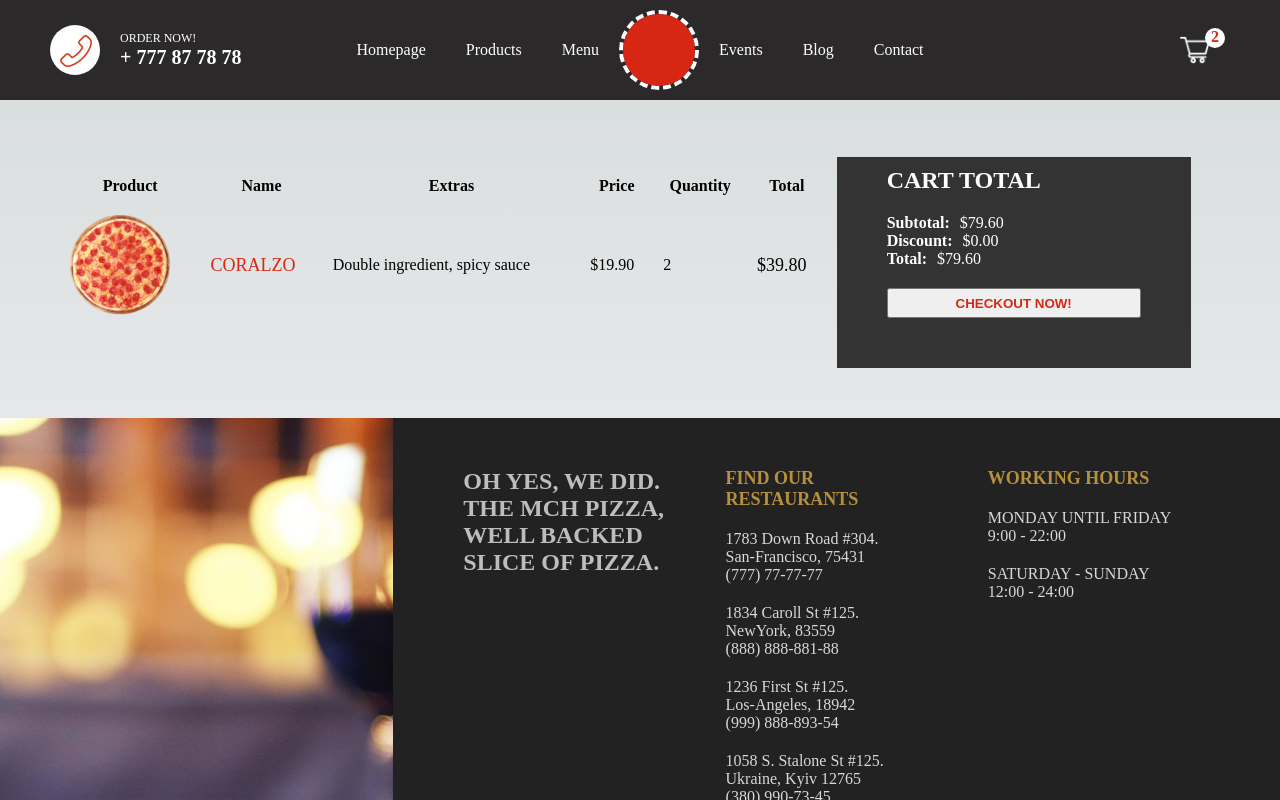
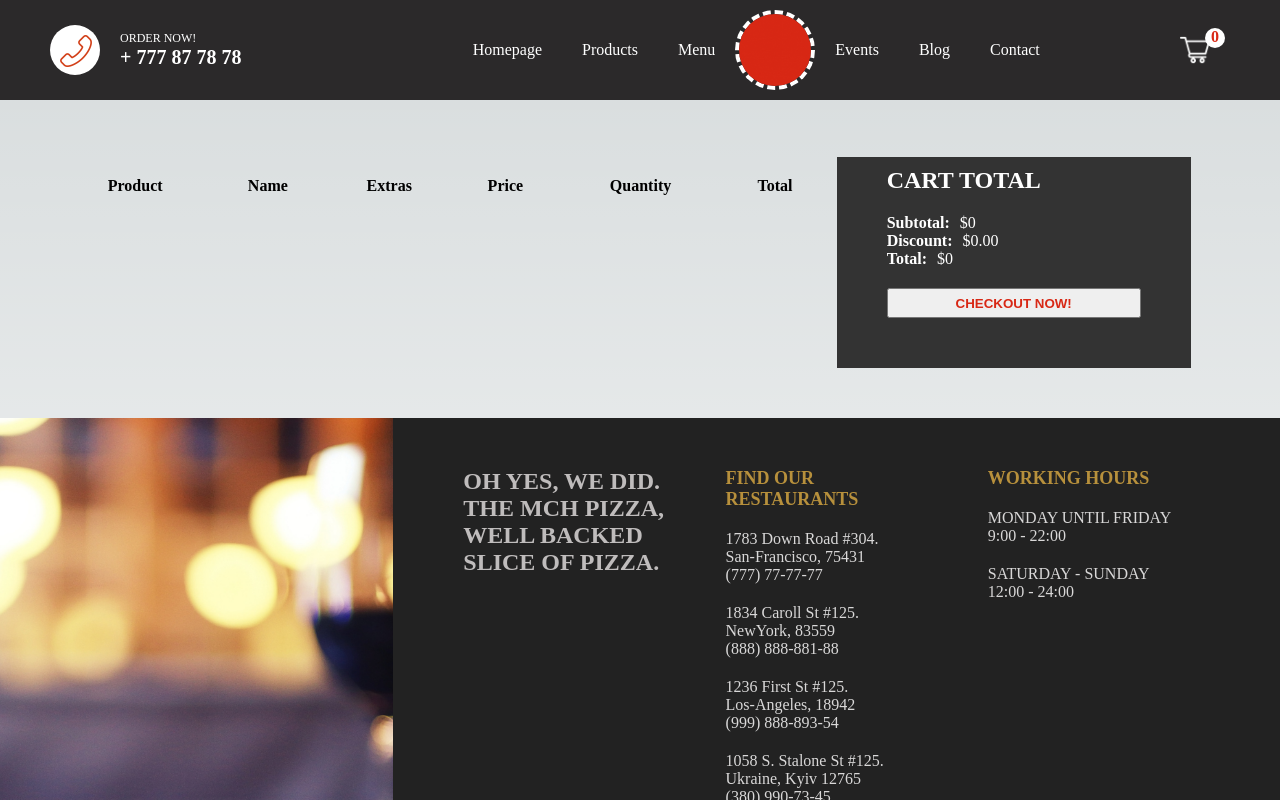
Before and after one commit to Chuloshnikov/pizzastore, a Next.js app: page /Cart in a window 1280 px wide. Shown: the top 800 px of the page. Built offline with nearby package versions, Linux system fonts and the light colour scheme.

Commit message:
BasketCard Done

```diff
--- a/package.json
+++ b/package.json
@@ -10,10 +10,13 @@
   },
   "dependencies": {
     "@next/font": "^13.2.3",
+    "@reduxjs/toolkit": "^1.9.3",
     "axios": "^1.3.4",
     "mongoose": "^7.0.0",
     "next": "13.2.3",
     "react": "18.2.0",
-    "react-dom": "18.2.0"
+    "react-dom": "18.2.0",
+    "react-redux": "^8.0.5",
+    "redux": "^4.2.1"
   }
 }
--- a/pages/Cart.jsx
+++ b/pages/Cart.jsx
@@ -2,7 +2,14 @@ import React from 'react';
 import styles from '../styles/Cart.module.css';
 import Image from "next/image";
 
+import { useDispatch, useSelector } from 'react-redux';
+
 const Cart = () => {
+
+    const dispatch = useDispatch();
+    const cart = useSelector((state) => state.cart);
+    console.log(cart);
+
   return (
     <div className={styles.container}>
         <div className={styles.left}>
@@ -15,43 +22,54 @@ const Cart = () => {
                     <th>Quantity</th>
                     <th>Total</th>
                 </tr>
-                <tr className={styles.tr}>
+                {cart.products.map((product) => (
+              <tr className={styles.tr} key={product._id}>
                 <td>
                   <div className={styles.imgContainer}>
-                            <Image src="/images/pizza.png" layout="fill" objectFit='cover' alt="pizza"/>
+                    <Image
+                      src={product.img}
+                      layout="fill"
+                      objectFit="cover"
+                      alt=""
+                    />
                   </div>
                 </td>
                 <td>
-                        <span className={styles.name}>CORALZO</span>
+                  <span className={styles.name}>{product.title}</span>
                 </td>
                 <td>
                   <span className={styles.extras}>
-                            Double ingredient, spicy sauce
+                    {product.extras.map((extra) => (
+                      <span key={extra._id}>{extra.text}, </span>
+                    ))}
                   </span>
                 </td>
                 <td>
-                        <span className={styles.price}>$19.90</span>
+                  <span className={styles.price}>${product.price}</span>
                 </td>
                 <td>
-                        <span className={styles.quantity}>2</span>
+                  <span className={styles.quantity}>{product.quantity}</span>
                 </td>
                 <td>
-                        <span className={styles.total}>$39.80</span>
+                  <span className={styles.total}>
+                    ${product.price * product.quantity}
+                  </span>
                 </td>
               </tr>
+            ))}
             </table>
         </div>
         <div className={styles.right}>
             <div className={styles.wrapper}>
                 <h2 className={styles.title}>CART TOTAL</h2>
                 <div className={styles.totalText}>
-                    <b className={styles.totalTextTitle}>Subtotal:</b>$79.60
+                    <b className={styles.totalTextTitle}>Subtotal:</b>${cart.total}
                 </div>
                 <div className={styles.totalText}>
                     <b className={styles.totalTextTitle}>Discount:</b>$0.00
                 </div>
                 <div className={styles.totalText}>
-                    <b className={styles.totalTextTitle}>Total:</b>$79.60
+                    <b className={styles.totalTextTitle}>Total:</b>${cart.total}
                 </div>
                 <button className={styles.button}>CHECKOUT NOW!</button>
             </div>
--- a/pages/_app.js
+++ b/pages/_app.js
@@ -1,14 +1,19 @@
 import '../styles/globals.css';
 import Layout from './components/Layout';
+import store from '../redux/store';
+import { Provider } from 'react-redux';
+
 
 
 
 
 export default function App({ Component, pageProps }) {
   return (
-    <Layout>
-        <Component {...pageProps} />
-    </Layout>
+    <Provider store={store}>
+      <Layout>
+          <Component {...pageProps} />
+      </Layout>
+    </Provider>
   )
 
 }
--- a/pages/components/Navbar.jsx
+++ b/pages/components/Navbar.jsx
@@ -1,8 +1,13 @@
 import React from 'react';
 import Image from 'next/image';
 import styles from '../../styles/Navbar.module.css';
+import { useSelector } from 'react-redux';
+import Link from 'next/link';
 
 const Navbar = () => {
+
+  const quantity = useSelector((state) => state.cart.quantity);
+
   return (
     <div className={styles.container}>
       <div className={styles.item}>
@@ -26,10 +31,12 @@ const Navbar = () => {
           <li className={styles.listItem}>Contact</li>
         </ul>
       </div>
-      <div className={styles.item}>
-      <Image src="/images/cart.png" alt='logo' width="30" height="30"/>
-      <div className={styles.counter}>2</div>
-      </div>
+      <Link href="/cart" passHref>
+        <div className={styles.item}>
+          <Image src="/images/cart.png" alt='logo' width="30" height="30"/>
+          <div className={styles.counter}>{quantity}</div>
+        </div>
+      </Link>
     </div>
   )
 }
--- /dev/null
+++ b/redux/cartSlice.js
@@ -0,0 +1,25 @@
+import { createSlice } from '@reduxjs/toolkit';
+
+const cartSlice = createSlice({
+
+    name: "cart",
+    initialState: {
+        products: [],
+        quantity: 0,
+        total: 0,
+    },
+    reducers: {
+        addProduct: (state, action) => {
+            state.products.push(action.payload);
+            state.quantity += 1;
+            state.total += action.payload.price * action.payload.quantity;
+          },
+        reset: (state) => {
+            state = initialState;
+        }
+    }
+
+})
+
+export const { addProduct, reset } = cartSlice.actions;
+export default cartSlice.reducer;
--- /dev/null
+++ b/redux/store.js
@@ -0,0 +1,8 @@
+import { configureStore } from "@reduxjs/toolkit";
+import cartReducer from "./cartSlice";
+
+export default configureStore({
+    reducer: {
+      cart: cartReducer,
+    },
+  });
```
Also changed, not shown: pages/product/[id].jsx (+14 -6 lines), utils/mongo.js (line endings or trailing spaces), 1 other file (tests, documents, lock files or other folders). Lines whose indentation alone changed are shown as unchanged.
